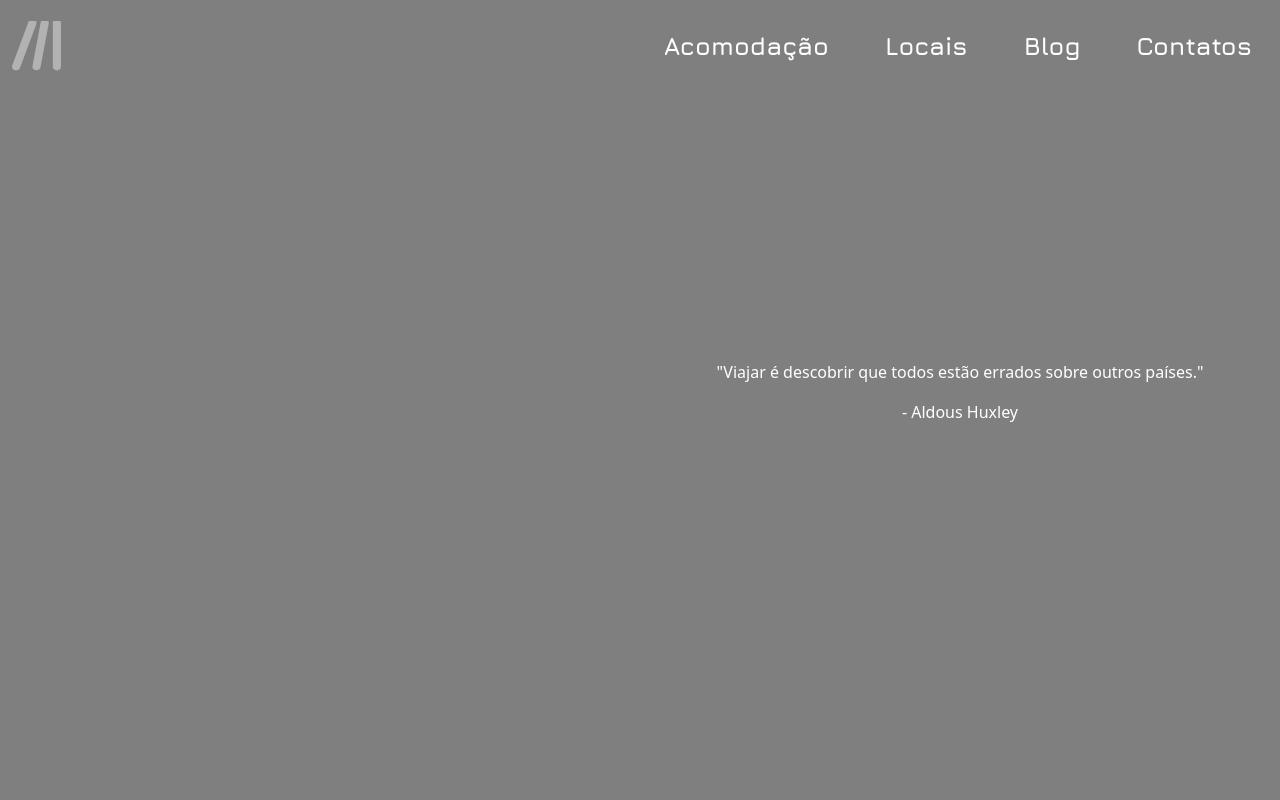
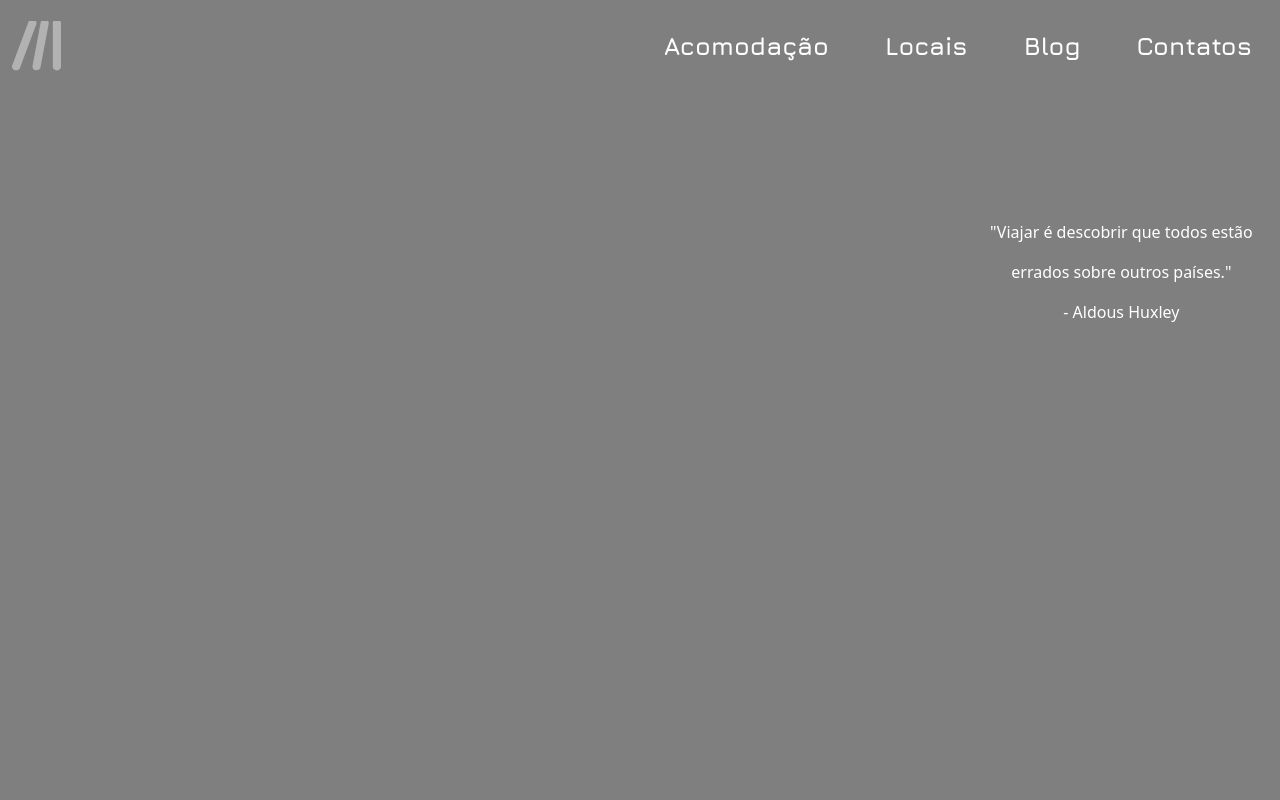
Before and after one commit to DanielCaseiro/ProjetoWebC01, a plain HTML site: page contatos.html in a window 1280 px wide. Shown: the top 800 px of the page. Drawn offline with nearby package versions, Linux system fonts and the light colour scheme.

Commit message:
pagina contatos

```diff
--- a/contatos.html
+++ b/contatos.html
@@ -60,8 +60,12 @@
         </div>
 
         <div class="contatos-metade-direita">
-            <p>"Viajar é descobrir que todos estão errados sobre outros países."</p>
-            <p>- Aldous Huxley</p>
+            <div class="contatos-texto-1">
+                <p>"Viajar é descobrir que todos estão</p>
+                <p>errados sobre outros países."</p>
+                <p>- Aldous Huxley</p>
+            </div>
+
         </div>
 
     </section>
--- a/style.css
+++ b/style.css
@@ -341,6 +341,17 @@ footer{
   z-index: 2;
 }
 
+.contatos-texto-1 {
+  position: absolute;
+}
+
+@media (min-width: 1200px) {
+  .contatos-texto-1 {
+    top: -180px;
+    left: 350px;
+  }
+}
+
 /* variantes das fontes */
 
 .inter-variable {
```
